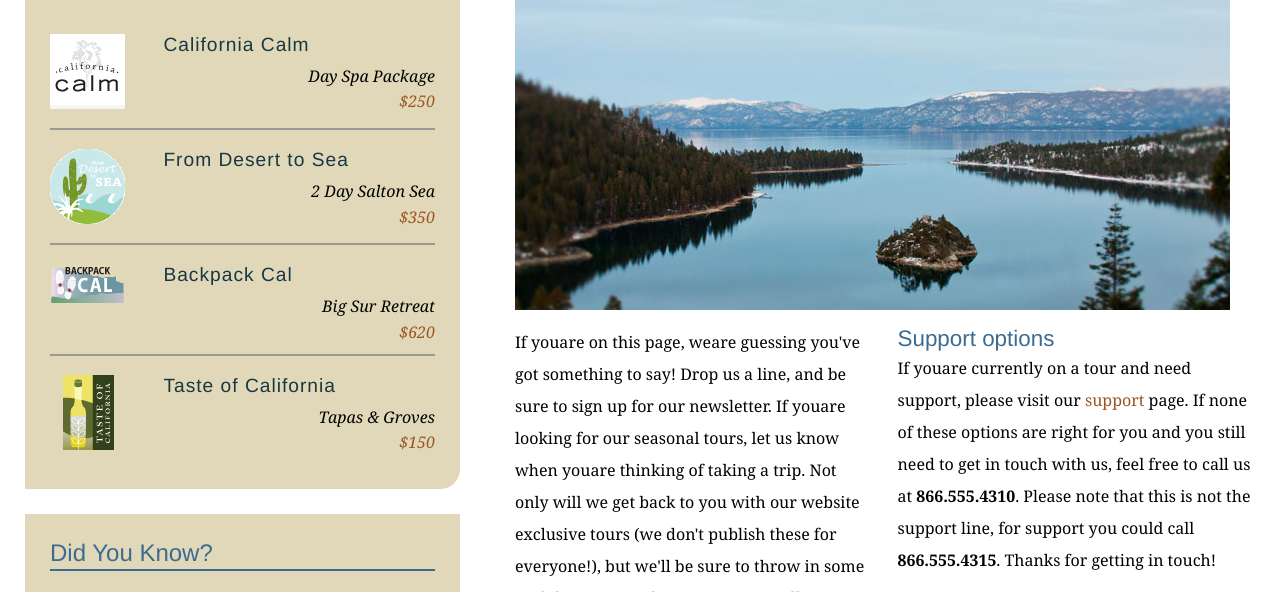
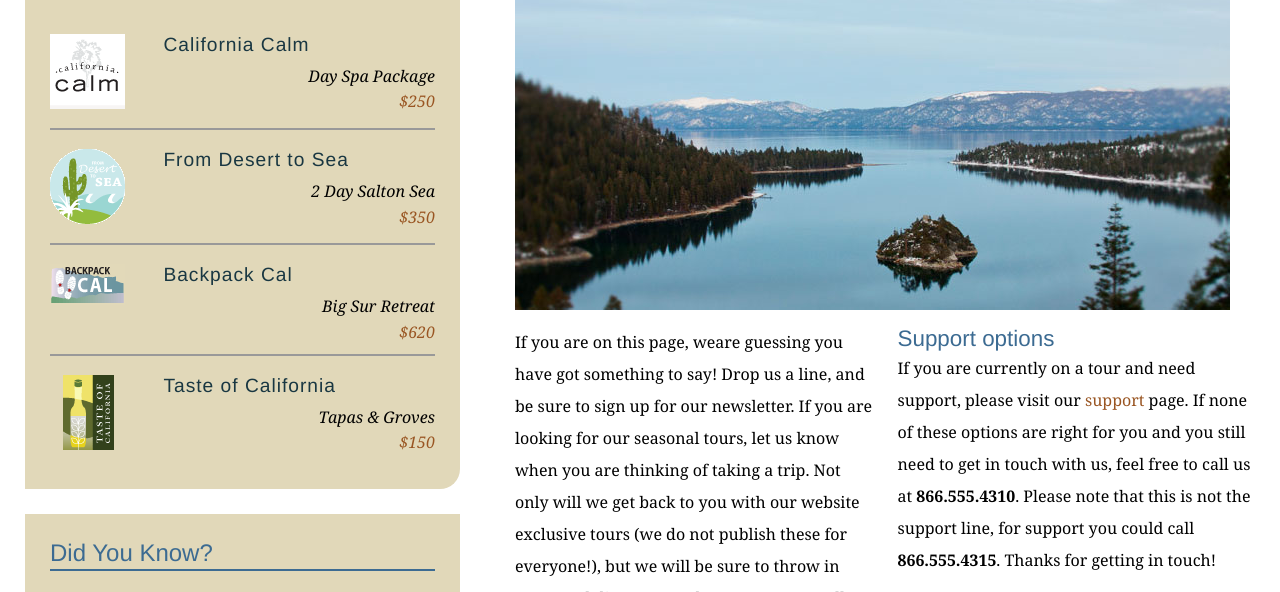
Before and after one commit to valeriak26/repo2021, a plain HTML site: page contact.html in a window 1280 px wide. Shown: the part 342-934 px from the top of the page. Drawn offline with Linux system fonts and the light colour scheme.

Commit message:
Remove contractions from contact.html

```diff
--- a/contact.html
+++ b/contact.html
@@ -68,10 +68,18 @@
           <h1>Get in touch</h1>
           <img src="assets/images/emerald_bay.jpg" alt="Beautiful Lake Tahoe" class="articleImage" />
           <div class="multiCol">
-            <p>If youare on this page, weare guessing you've got something to say! Drop us a line, and be sure to sign up for our newsletter. If youare looking for our seasonal tours,  let us know when youare thinking of taking a trip. Not only will we get back to you with our website exclusive tours (we don't publish these for everyone!), but we'll be sure to throw in some cool discounts and tour extras as well.</p>
+            <p>If you are on this page, weare guessing you have got something to say! Drop us a line,
+              and be sure to sign up for our newsletter. If you are looking for our seasonal tours,
+              let us know when you are thinking of taking a trip. Not only will we get back to you with our website
+              exclusive tours (we do not publish these for everyone!), but we will be sure to throw in some cool discounts and
+              tour extras as well.</p>
 
             <h2>Support options</h2>
-            <p>If youare currently on a tour and need support, please visit our <a href="support.html">support</a> page. If none of these options are right for you and you still need to get in touch with us, feel free to call us at<span class="phone"> <strong>866.555.4310</strong>. Please note that this is not the support line, for support you could call </span><strong>866.555.4315</strong>. Thanks for getting in touch!</p>
+            <p>If you are currently on a tour and need support, please visit our <a href="support.html">support</a> page.
+              If none of these options are right for you and you still need to get in touch with us,
+              feel free to call us at<span class="phone"> <strong>866.555.4310</strong>.
+                Please note that this is not the support line, for support you could call </span><strong>866.555.4315</strong>.
+                Thanks for getting in touch!</p>
           </div>
 
           <form id="frmContact" name="frmContact" method="post" action="contact_process.html">
```
